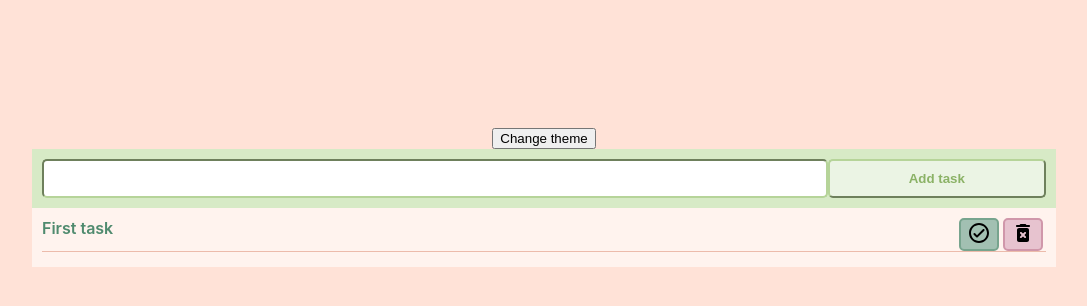
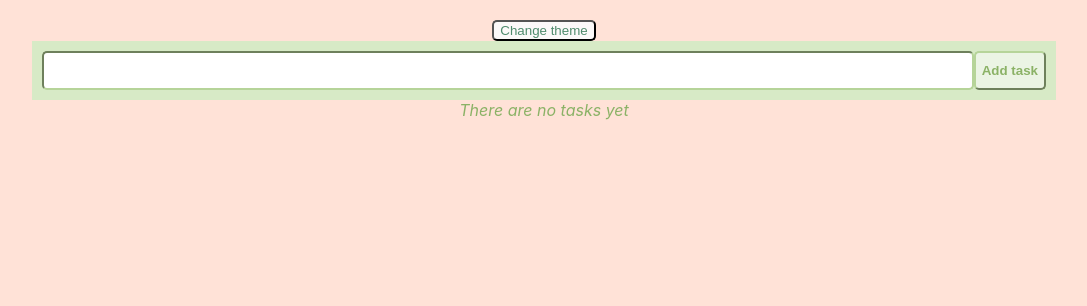
Before and after one commit to KateBoikova/pe2021-react-app, a React (Create React App) app: page / in a window 1280 px wide. Shown: the top 306 px of the page, without its empty margins (96-1183 px from the left). Built offline with nearby package versions, Linux system fonts and the light colour scheme.

Commit message:
do theme switcher in ToDoPage

```diff
--- a/src/App.js
+++ b/src/App.js
@@ -2,9 +2,9 @@ import './App.css';
 import ToDoPage from './pages/ToDoPage';
 // import React, { useState } from 'react';
 // import FormikHW from './components/forms/FormikHW';
-import CounterWithTheme from './components/CounterWithThemeH';
-import { ThemeContext } from './contexts';
-import CONSTANTS from './constants';
+// import CounterWithTheme from './components/CounterWithThemeH';
+// import { ThemeContext } from './contexts';
+// import CONSTANTS from './constants';
 // import UsersLoaderWithCustomHook from './components/UsersLoaderWithCustomHook';
 // import CounterWithReducerH from './components/CounterWithReducerH';
 // import { BrowserRouter as Router,
--- a/src/components/ToDoForm/index.jsx
+++ b/src/components/ToDoForm/index.jsx
@@ -1,4 +1,4 @@
-import React, { useState } from 'react';
+import React from 'react';
 import { Formik, Field, Form, ErrorMessage } from 'formik';
 import { TODO_FORM_SCHEMA } from '../../utils/validatingSchemas';
 import classNames from 'classnames';
@@ -29,12 +29,10 @@ function ToDoForm (props) {
           <Form>
             <Field name='body'>
               {({ field, meta }) => {
-                console.log(meta, field);
                 const inputClassNames = classNames(styles.input, {
                   [styles.validInput]: !meta.error && meta.touched,
                   [styles.invalid]: meta.error && meta.touched,
                 });
-                console.log(inputClassNames);
                 return <input {...field} className={inputClassNames} />;
               }}
             </Field>
--- a/src/components/ToDoListItem/index.jsx
+++ b/src/components/ToDoListItem/index.jsx
@@ -1,4 +1,4 @@
-import React, { useEffect } from 'react';
+import React from 'react';
 import DeleteForeverRoundedIcon from '@material-ui/icons/DeleteForeverRounded';
 import CheckCircleOutlineRoundedIcon from '@material-ui/icons/CheckCircleOutlineRounded';
 import styles from '../../pages/ToDoPage/ToDoPage.module.scss';
--- a/src/constants/index.js
+++ b/src/constants/index.js
@@ -2,8 +2,8 @@ const CONSTANTS = {
   THEMES: {
     LIGHT: 'LIGHT',
     DARK: 'DARK',
-    MULTICOLOR: 'MULTICOLOR',
-    MONOCHROMIC: 'MONOCHROMIC',
+    BLACK: 'BLACK',
+    BEIGE: 'BEIGE',
   },
 };
 
--- a/src/pages/ToDoPage/ToDoPage.module.scss
+++ b/src/pages/ToDoPage/ToDoPage.module.scss
@@ -2,24 +2,39 @@
   box-sizing: border-box;
 }
 
-.themeButton {
+html,
+body {
+  height: 100vh;
 }
 
 .formContainer {
   width: 100%;
   height: 100vh;
   background-color: #ffe2d7;
-  padding-top: 10%;
+  padding-top: 20px;
+  overflow: auto;
 
   display: flex;
   flex-direction: column;
-  // justify-content: center;
+  justify-content: flex-start;
   align-items: center;
 }
+
+.themeButton {
+  color: #4f8b6d;
+  background-color: #fbf9f9;
+  border-radius: 5px;
+}
+
+.noTasks {
+  color: #8bb266;
+  font-style: italic;
+}
+
 .toDoFormInput {
   width: 80%;
-  min-width: 350px;
-  // height: 50px;
+  min-width: 250px;
+
   background-color: #d7eac6;
   padding: 10px;
   & form {
@@ -32,7 +47,7 @@
       border-color: #b6d499;
       padding: 10px;
       border-radius: 5px;
-      flex-grow: 4;
+      flex-grow: 1;
     }
     & .invalid {
       background-color: #d097aa;
@@ -46,7 +61,7 @@
       background-color: #ebf4e4;
       color: #8bb266;
       font-weight: bold;
-      flex-grow: 1;
+      flex-grow: 0;
     }
     & .errorMessage {
       position: absolute;
@@ -63,10 +78,11 @@
 
 .tasksList {
   background-color: #fff3ee;
-  min-width: 350px;
+  // min-width: 320px;
   width: 80%;
   margin-top: 0;
   padding: 10px;
+  margin-bottom: 20px;
   & .task {
     list-style: none;
     border-bottom: 1px solid #ecbbab;
@@ -74,12 +90,15 @@
     color: #4f8a6e;
     font-weight: 600;
     display: flex;
-    flex-direction: row;
+    flex-direction: row wrap;
     justify-content: space-between;
     align-items: flex-start;
+    flex-wrap: wrap;
+    overflow-wrap: normal;
     & .taskItem {
-      flex-shrink: 1;
+      flex-shrink: 0;
       max-width: 70%;
+      min-width: 250px;
     }
     & .taskItemButtons {
       min-width: 90px;
--- a/src/pages/ToDoPage/index.jsx
+++ b/src/pages/ToDoPage/index.jsx
@@ -5,29 +5,37 @@ import CONSTANTS from '../../constants';
 import { ThemeContext } from '../../contexts';
 import styles from './ToDoPage.module.scss';
 
-const tasksDB = [{ id: Date.now(), body: 'First task', isDone: false }];
+const tasksDB = [];
 
 function ToDoPage () {
   const [tasks, setTasks] = useState(tasksDB);
-  const [theme, setTheme] = useState(CONSTANTS.THEMES.MULTICOLOR);
+  const [theme, setTheme] = useState(CONSTANTS.THEMES.BEIGE);
 
+  const styleMap = {
+    [CONSTANTS.THEMES.BLACK]: {
+      backgroundColor: 'black',
+    },
+    [CONSTANTS.THEMES.BEIGE]: {
+      backgroundColor: '#ffe2d7',
+    },
+  };
   const changeTheme = () => {
     setTheme(
-      theme === CONSTANTS.THEMES.MULTICOLOR
-        ? CONSTANTS.THEMES.MONOCHROMIC
-        : CONSTANTS.THEMES.MULTICOLOR
+      theme === CONSTANTS.THEMES.BEIGE
+        ? CONSTANTS.THEMES.BLACK
+        : CONSTANTS.THEMES.BEIGE
     );
   };
-  console.log(theme);
+
   return (
     <ThemeContext.Provider value={theme}>
-      <div className={styles.formContainer}>
+      <div className={styles.formContainer} style={styleMap[theme]}>
         <button className={styles.themeButton} onClick={changeTheme}>
           Change theme
         </button>
         <ToDoForm tasks={tasks} setTasks={setTasks} />
         {tasks.length === 0 ? (
-          'There are no tasks'
+          <span className={styles.noTasks}>There are no tasks yet</span>
         ) : (
           <ToDoList tasks={tasks} setTasks={setTasks} />
         )}
```
